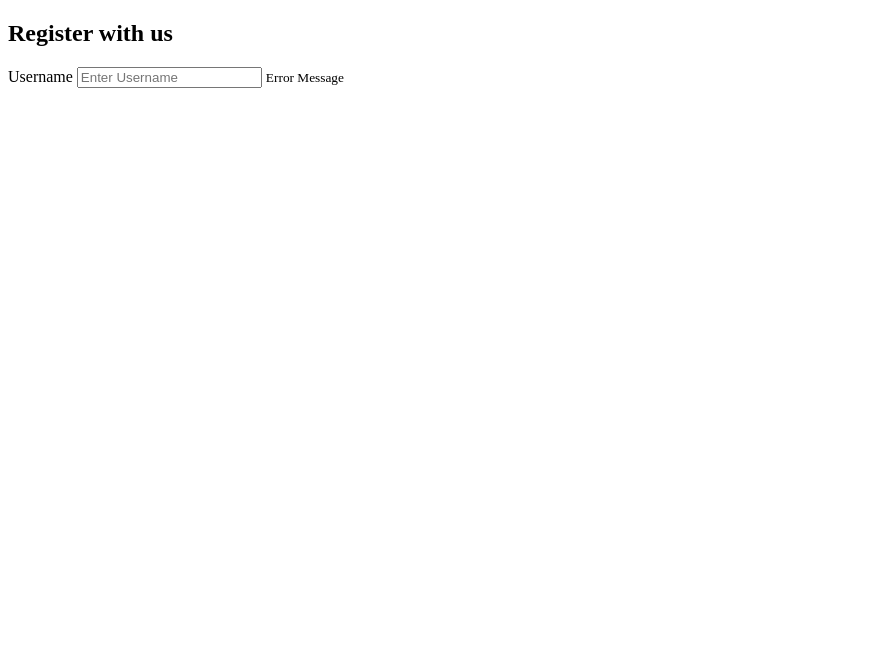
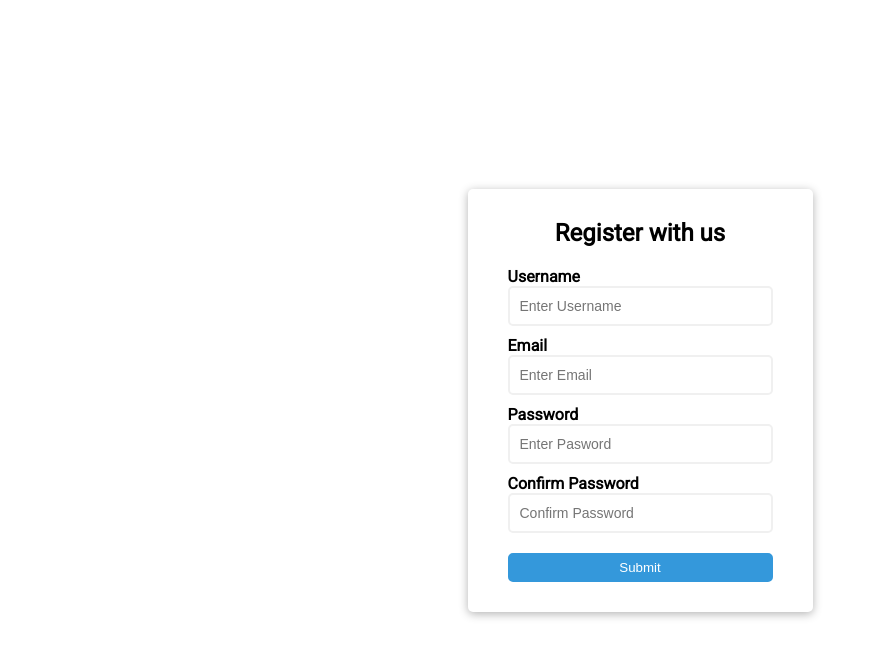
Before and after one commit to ciamac-da/form-validator-vanilla-js, a plain HTML site: page index.html in a window 1280 px wide. Shown: the whole page, without its empty margins (0-871 px from the left). Drawn offline with Linux system fonts and the light colour scheme.

Commit message:
Verified by Marti4n v1.0.2

```diff
--- a/index.html
+++ b/index.html
@@ -6,8 +6,11 @@
   <meta name="viewport" content="width=device-width, initial-scale=1.0">
   <link rel="stylesheet" href="./style.css">
   <script defer src="./index.js" charset="utf-8"></script>
+  <link rel="preconnect" href="https://fonts.googleapis.com">
+  <link rel="preconnect" href="https://fonts.gstatic.com" crossorigin>
+  <link href="https://fonts.googleapis.com/css2?family=Roboto&display=swap" rel="stylesheet">
   <title>My HTML Page</title>
-  <link rel="stylesheet" type="text/css" title="Cool stylesheet" href="style.css">
+  <link rel="stylesheet" type="text/css" title="Cool stylesheet" href="./style.css">
 </head>
 
 <body>
@@ -19,7 +22,24 @@
         <input type="text" id="username" name="username" placeholder="Enter Username" value="">
         <small>Error Message</small>
       </div>
+      <div class="form-control">
+        <label for="email">Email</label>
+        <input type="text" id="email" name="email" placeholder="Enter Email" value="">
+        <small>Error Message</small>
+      </div>
+      <div class="form-control">
+        <label for="password">Password</label>
+        <input type="password" id="password" name="password" placeholder="Enter Pasword" value="">
+        <small>Error Message</small>
+      </div>
+      <div class="form-control">
+        <label for="confirm-password">Confirm Password</label>
+        <input type="password" id="confirm-password" name="confirm-password" placeholder="Confirm Password" value="">
+        <small>Error Message</small>
+      </div>
+      <button>Submit</button>
     </form>
+
   </div>
 </body>
 
--- a/style.css
+++ b/style.css
@@ -0,0 +1,103 @@
+:root {
+  --success-color:#2ecc71;
+  --error-color:#e74c3c;
+}
+
+* {
+box-sizing: border-box;
+margin:0;
+padding: 0
+}
+
+body {
+  font-family: 'Roboto', sans-serif;
+  background-color: #fff;
+  display: flex;
+  align-items: center;
+  justify-content:center;
+  min-height: 100vh;
+  margin-left: 0
+}
+
+.container {
+  background-color: #fff;
+  box-shadow: 0 2px 10px rgba(0, 0, 0, 0.3);
+  border-radius: 5px;
+  width: 345px;
+}
+
+form {
+  padding: 30px 40px
+}
+
+h2 {
+  text-align: center;
+  margin:0 0 20px;
+}
+
+.from-control {
+  margin-bottom: 10px;
+  padding-bottom: 20px;
+  position:relative;
+
+}
+
+.form-control label {
+display: block;
+margin-top: 10px;
+color: #000;
+font-weight: bolder
+}
+
+.form-control input {
+  display: block;
+  border-radius: 5px;
+  border: 2px solid #f0f0f0;
+  width: 100%;
+  padding: 10px;
+  font-size: 14px;
+}
+
+.form-control input:focus {
+  outline: 0;
+  border-color: #777
+}
+.form-control.success input {
+border-color:var(--success-color)
+}
+
+.form-control.error input {
+  border-color:var(--error-color)
+}
+
+.form-control small {
+  color:var(--error-color);
+  position: absolute;
+  bottom: 0;
+  left: 0;
+  visibility: hidden;
+}
+
+.form-control.error small {
+  visibility: visible;
+}
+
+.form button {
+  cursor: pointer;
+  background-color: #3498db;
+  color: #fff;
+  border-radius: 5px;
+  border: 2px solid #3498db;
+  padding: 5px;
+  display: block;
+  margin-top: 20px;
+  width: 100%;
+  transition: .5s
+}
+
+.form button:hover{
+  background-color: #73c0d1;
+  border: 2px solid #73c0d1;
+  transition: .5s
+
+}
```
Also changed, not shown: 1 other file.
